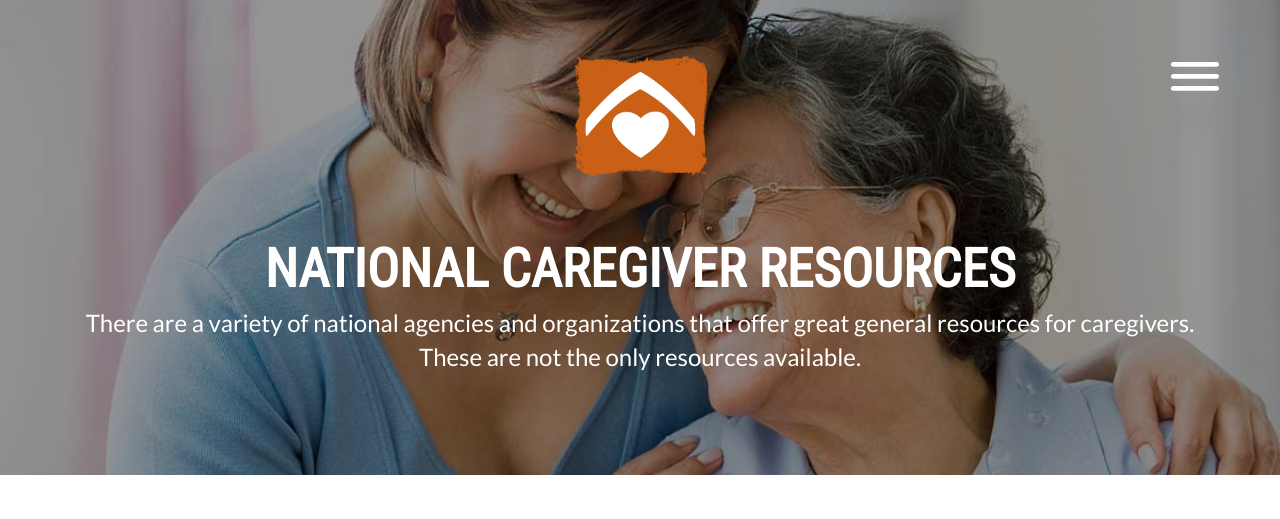
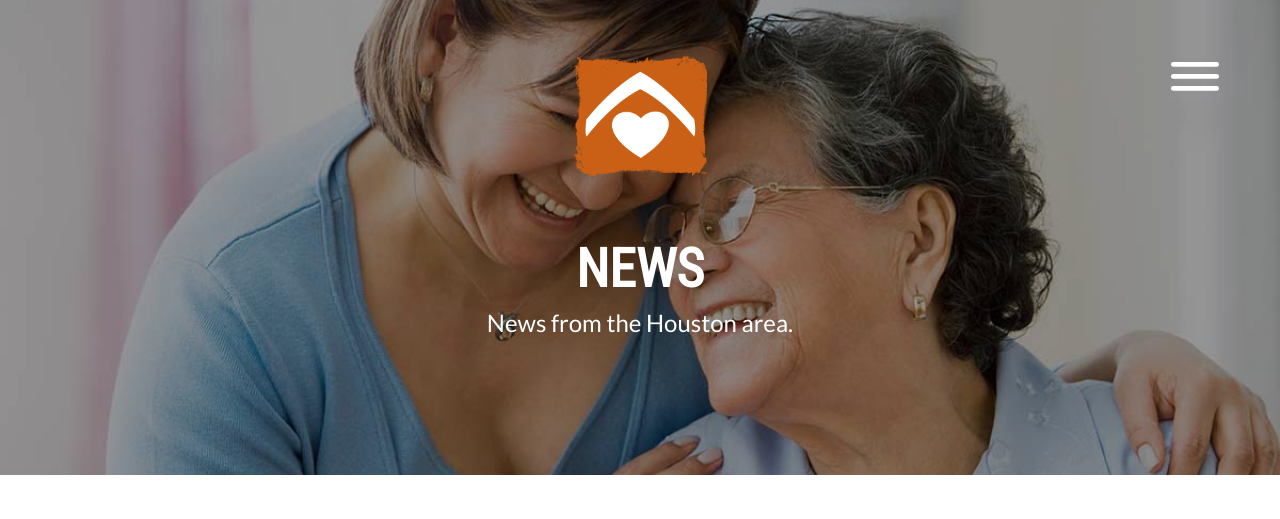
Before and after one commit to mnapoleonBR/CaregiverSupport, a Flask app: page /news in a window 1280 px wide. Shown: the top 519 px of the page. Run offline with Flask 2, Linux system fonts and the light colour scheme; some libraries are stand-ins or nearby versions.

Commit message:
Renamed titles

```diff
--- a/webapp/templates/calendar.html
+++ b/webapp/templates/calendar.html
@@ -18,7 +18,7 @@ BakerRipley Calendar of Events
 {% block content %}
 
 {% set title = "Event Calendar" %}
-{% set description = "Connect with others in your local community." %}
+{% set description = "Find events happening in your local community." %}
 {% include 'header.html' %}
 
 <div class="container">
--- a/webapp/templates/news.html
+++ b/webapp/templates/news.html
@@ -1,13 +1,13 @@
 {% extends "base.html" %}
 
 {% block title %}
-Baker Ripley Calendar of Events
+BakerRipley News
 {% endblock %}
 
 {% block content %}
 
-{% set title = "National Caregiver Resources" %}
-{% set description = "There are a variety of national agencies and organizations that offer great general resources for caregivers. These are not the only resources available." %}
+{% set title = "News" %}
+{% set description = "News from the Houston area." %}
 {% include 'header.html' %}
 
 <main class="main columns">
```
